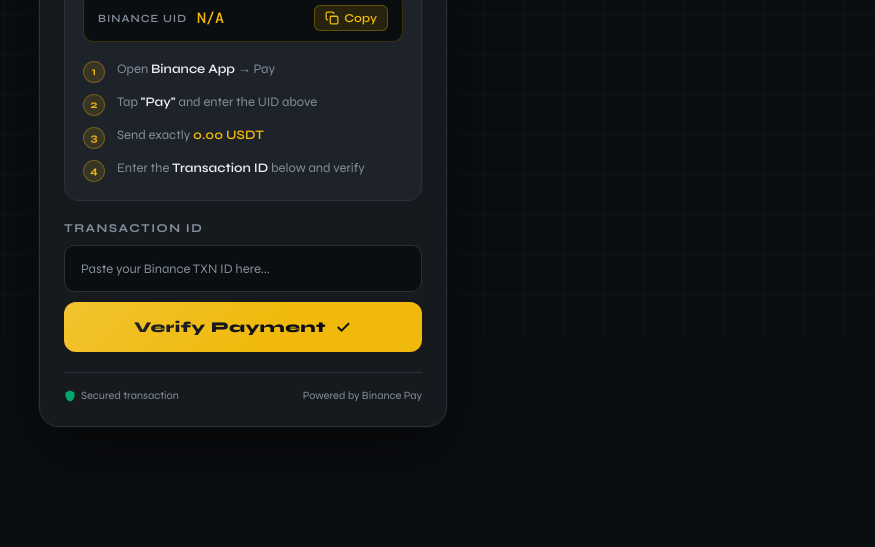
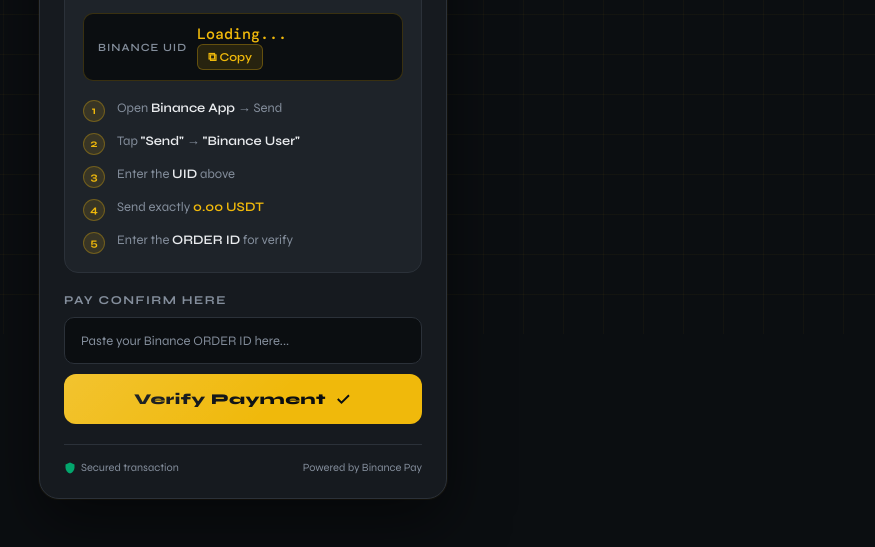
Before and after one commit to ArmanRhaman-bot/invoice, a plain HTML site: page index.html in a window 1280 px wide. Shown: the part 466-1013 px from the top of the page, without its empty margins (397-1272 px from the left). Before the commit the page ends 941 px from the top, so only its background shows below. Drawn offline with nearby package versions, Linux system fonts and the light colour scheme.

Commit message:
Update index.html

```diff
--- a/index.html
+++ b/index.html
@@ -3,7 +3,7 @@
 <head>
   <meta charset="UTF-8" />
   <meta name="viewport" content="width=device-width, initial-scale=1.0" />
-  <title>Invoice Payment</title>
+  <title>Binance Pay Invoice | Secure Payment</title>
   <link rel="stylesheet" href="style.css" />
   <link href="https://fonts.googleapis.com/css2?family=Syne:wght@400;600;700;800&family=DM+Mono:wght@400;500&display=swap" rel="stylesheet" />
 </head>
@@ -49,6 +49,10 @@
       <h1 class="bot-name" id="botName">Loading...</h1>
       <p class="invoice-label">Payment Invoice</p>
 
+      <div class="verified-badge">
+        ✓ Verified Binance Merchant
+      </div>
+
       <!-- Invoice ID -->
       <div class="info-row">
         <span class="info-key">Invoice ID</span>
@@ -57,8 +61,8 @@
 
       <!-- Amount -->
       <div class="amount-block">
+        <span class="amount-value" id="amountDisplay">0.00</span>
         <span class="amount-currency">USDT</span>
-        <span class="amount-value" id="amountDisplay">0.00</span>
       </div>
 
       <!-- Binance Pay Section -->
@@ -71,50 +75,58 @@
         </div>
 
         <div class="uid-block">
-          <span class="uid-label">Binance UID</span>
+          <div class="uid-label">BINANCE UID</div>
+          <div class="uid-row">
             <span class="uid-value mono" id="binanceUID">Loading...</span>
-          <button class="copy-btn" id="copyUidBtn" onclick="copyUID()">
-            <svg width="14" height="14" viewBox="0 0 24 24" fill="none" stroke="currentColor" stroke-width="2.2"><rect x="9" y="9" width="13" height="13" rx="2"/><path d="M5 15H4a2 2 0 01-2-2V4a2 2 0 012-2h9a2 2 0 012 2v1"/></svg>
-            Copy
-          </button>
+            <button class="copy-btn" id="copyUidBtn" onclick="copyUID()">⧉ Copy</button>
+          </div>
         </div>
 
         <div class="steps">
           <div class="step">
             <div class="step-num">1</div>
-            <div class="step-text">Open <strong>Binance App</strong> → Pay</div>
+            <div class="step-text">Open <strong>Binance App</strong> → Send</div>
           </div>
           <div class="step">
             <div class="step-num">2</div>
-            <div class="step-text">Tap <strong>"Pay"</strong> and enter the UID above</div>
+            <div class="step-text">Tap <strong>"Send"</strong> → <strong>"Binance User"</strong></div>
           </div>
           <div class="step">
             <div class="step-num">3</div>
+            <div class="step-text">Enter the <strong>UID</strong> above</div>
+          </div>
+          <div class="step">
+            <div class="step-num">4</div>
             <div class="step-text">Send exactly <strong class="highlight" id="amountStep">0.00 USDT</strong></div>
           </div>
           <div class="step">
-            <div class="step-num">4</div>
-            <div class="step-text">Enter the <strong>Transaction ID</strong> below and verify</div>
+            <div class="step-num">5</div>
+            <div class="step-text">Enter the <strong>ORDER ID</strong> for verify</div>
           </div>
         </div>
 </div>
-
-      <!-- Transaction ID Input -->
+        <!-- ORDER ID Input Section -->
+   <div>
 <div class="txn-section">
-        <label class="txn-label">Transaction ID</label>
+          <label class="txn-label">Pay confirm here</label>
           <div class="txn-input-wrap">
-          <input type="text" id="txnInput" class="txn-input" placeholder="Paste your Binance TXN ID here..." />
+            <input type="text" id="txnInput" class="txn-input" placeholder="Paste your Binance ORDER ID here..." />
           </div>
           <button class="verify-btn" onclick="verifyPayment()">
             <span class="btn-text">Verify Payment</span>
-          <svg width="18" height="18" viewBox="0 0 24 24" fill="none" stroke="currentColor" stroke-width="2.5"><path d="M5 12l5 5L20 7"/></svg>
+            <svg width="18" height="18" viewBox="0 0 24 24" fill="none" stroke="currentColor" stroke-width="2.5">
+              <path d="M5 12l5 5L20 7"/>
+            </svg>
           </button>
+        </div>
       </div>
 
       <!-- Footer -->
       <div class="card-footer">
         <span class="footer-secure">
-          <svg width="12" height="12" viewBox="0 0 24 24" fill="currentColor"><path d="M12 1L3 5v6c0 5.55 3.84 10.74 9 12 5.16-1.26 9-6.45 9-12V5l-9-4z"/></svg>
+          <svg width="12" height="12" viewBox="0 0 24 24" fill="currentColor">
+            <path d="M12 1L3 5v6c0 5.55 3.84 10.74 9 12 5.16-1.26 9-6.45 9-12V5l-9-4z"/>
+          </svg>
           Secured transaction
         </span>
         <span class="footer-powered">Powered by Binance Pay</span>
@@ -123,6 +135,4 @@
     </div>
   </div>
 
-  <script src="script.js"></script>
-</body>
-          </html>
+  <script>
```
Lines whose indentation alone changed are shown as unchanged.
